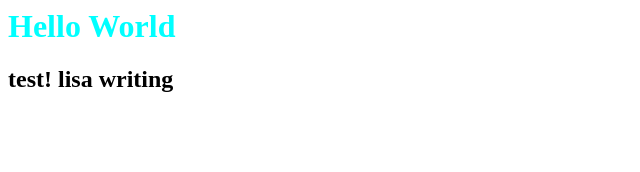
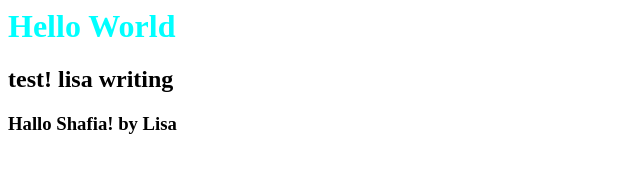
Before and after one commit to Shafiaks/shafia-project, a plain HTML site: page index.html in a window 1280 px wide. Shown: the whole page, without its empty margins (0-640 px from the left). Drawn offline with Linux system fonts and the light colour scheme.

Commit message:
Add greetings

```diff
--- a/index.html
+++ b/index.html
@@ -6,5 +6,6 @@
    <body>
      <h1 class="main"> Hello World</h3>
       <h2>test! lisa writing</h2>
+    <h3>Hallo Shafia! by Lisa</h3>
    </body>
 </html>
```
